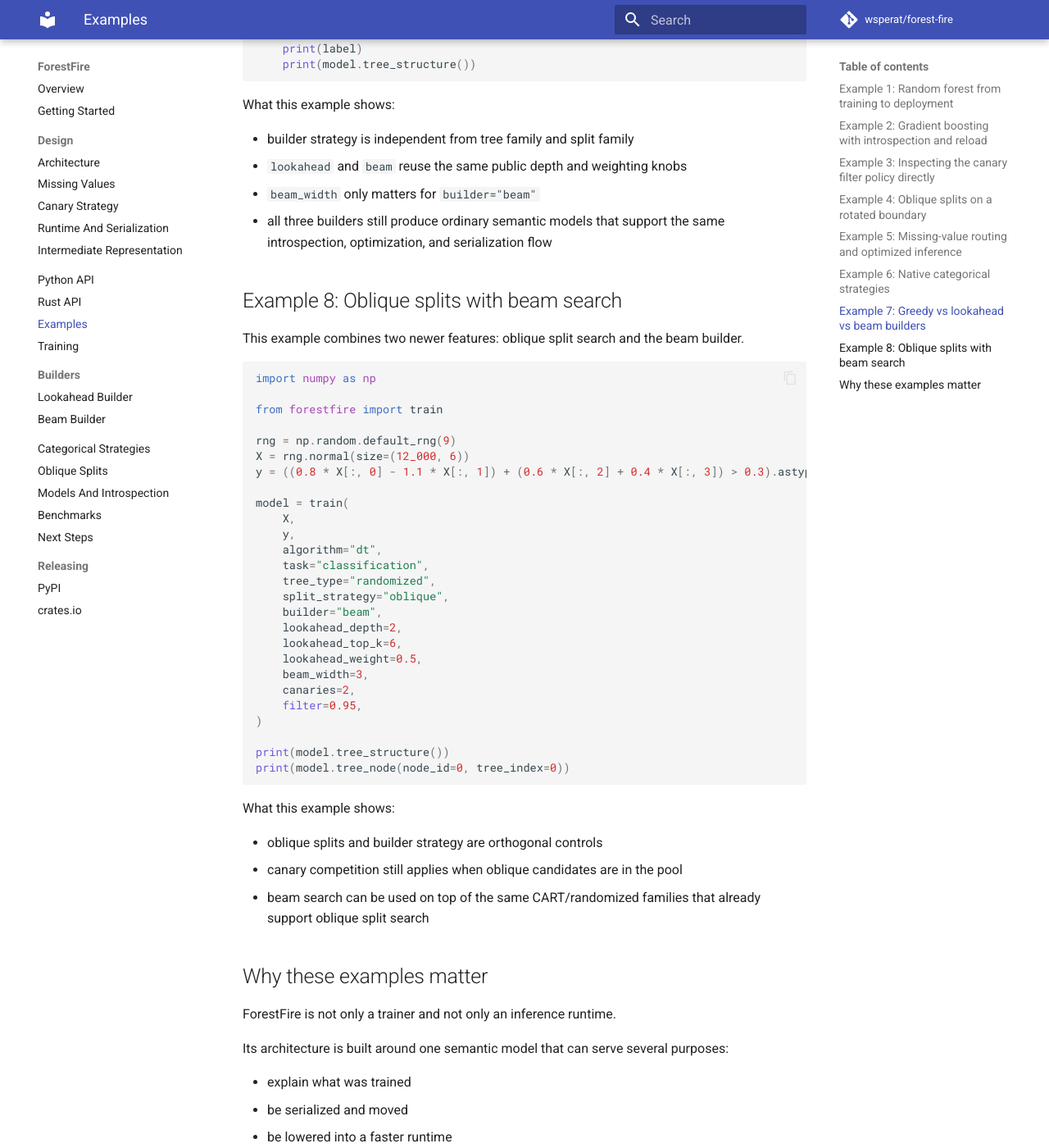
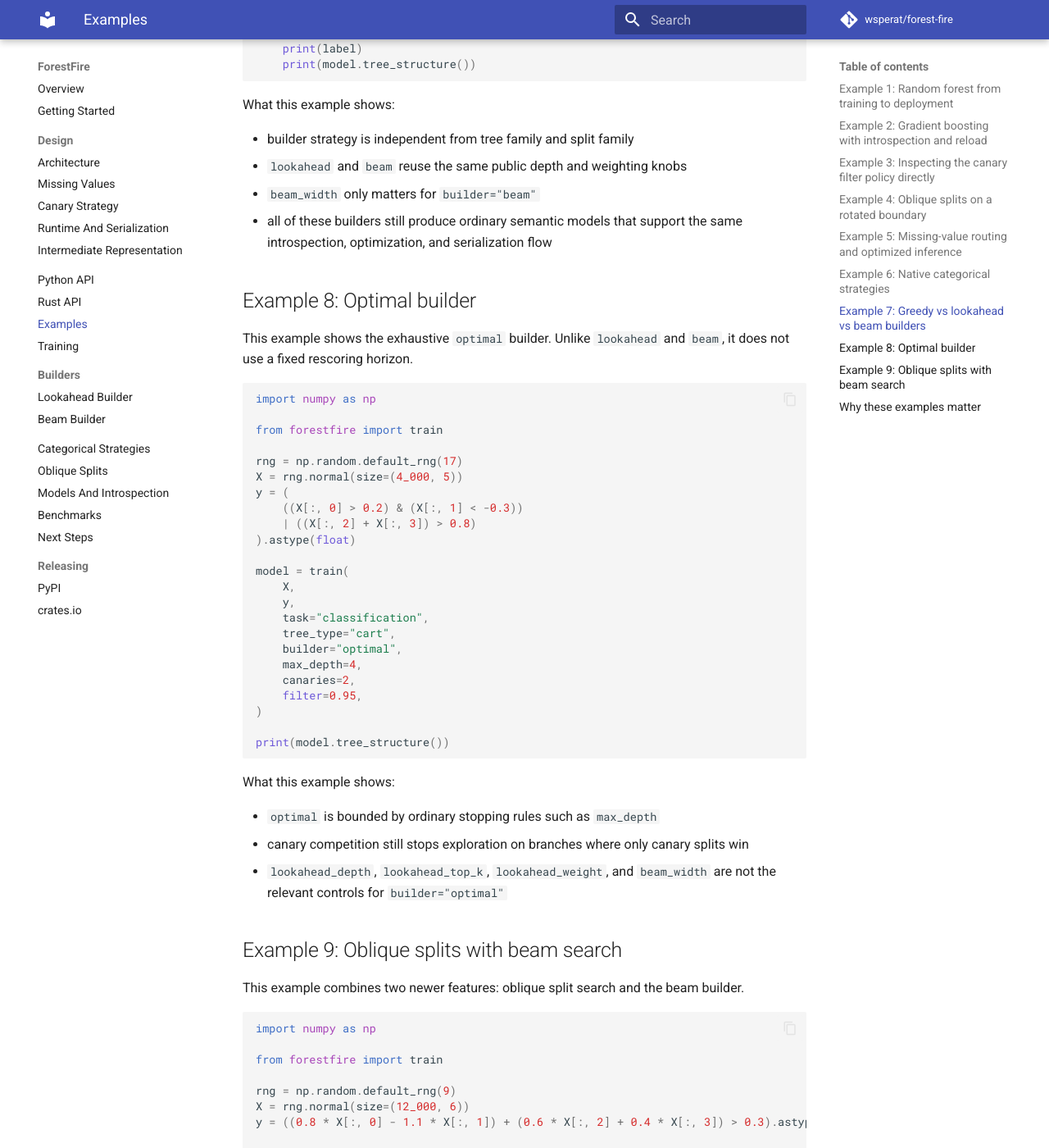
Before and after one commit to wsperat/forest-fire, an MkDocs documentation site: the page built from docs/examples.md, in a window 1280 px wide and 1400 px high, scrolled down 10503 px. Shown: the whole window at 82% size. Built offline with MkDocs 1.6.1 and Material for MkDocs 9.7.7, drawn with Linux system fonts in a browser that asks for light colours; comment, search, counter and statistics services are not loaded; some of the changed text lies outside the part shown.

Commit message:
update docs

````diff
--- a/docs/examples.md
+++ b/docs/examples.md
@@ -465,7 +465,7 @@ What this example shows:
 
 ## Example 7: Greedy vs lookahead vs beam builders
 
-This example compares the three builder strategies on the same training task.
+This example compares three of the builder strategies on the same training task.
 
 ```python
 import numpy as np
@@ -521,10 +521,49 @@ What this example shows:
 - builder strategy is independent from tree family and split family
 - `lookahead` and `beam` reuse the same public depth and weighting knobs
 - `beam_width` only matters for `builder="beam"`
-- all three builders still produce ordinary semantic models that support the
+- all of these builders still produce ordinary semantic models that support the
   same introspection, optimization, and serialization flow
 
-## Example 8: Oblique splits with beam search
+## Example 8: Optimal builder
+
+This example shows the exhaustive `optimal` builder. Unlike `lookahead` and
+`beam`, it does not use a fixed rescoring horizon.
+
+```python
+import numpy as np
+
+from forestfire import train
+
+rng = np.random.default_rng(17)
+X = rng.normal(size=(4_000, 5))
+y = (
+    ((X[:, 0] > 0.2) & (X[:, 1] < -0.3))
+    | ((X[:, 2] + X[:, 3]) > 0.8)
+).astype(float)
+
+model = train(
+    X,
+    y,
+    task="classification",
+    tree_type="cart",
+    builder="optimal",
+    max_depth=4,
+    canaries=2,
+    filter=0.95,
+)
+
+print(model.tree_structure())
+```
+
+What this example shows:
+
+- `optimal` is bounded by ordinary stopping rules such as `max_depth`
+- canary competition still stops exploration on branches where only canary
+  splits win
+- `lookahead_depth`, `lookahead_top_k`, `lookahead_weight`, and `beam_width`
+  are not the relevant controls for `builder="optimal"`
+
+## Example 9: Oblique splits with beam search
 
 This example combines two newer features: oblique split search and the beam
 builder.
````
Also changed, not shown: docs/index.md (+1 -0 lines), docs/optimal-builder.md (added, +106 -0 lines), docs/python-api.md (+6 -0 lines), docs/rust-api.md (+2 -2 lines), docs/training.md (+6 -0 lines).
